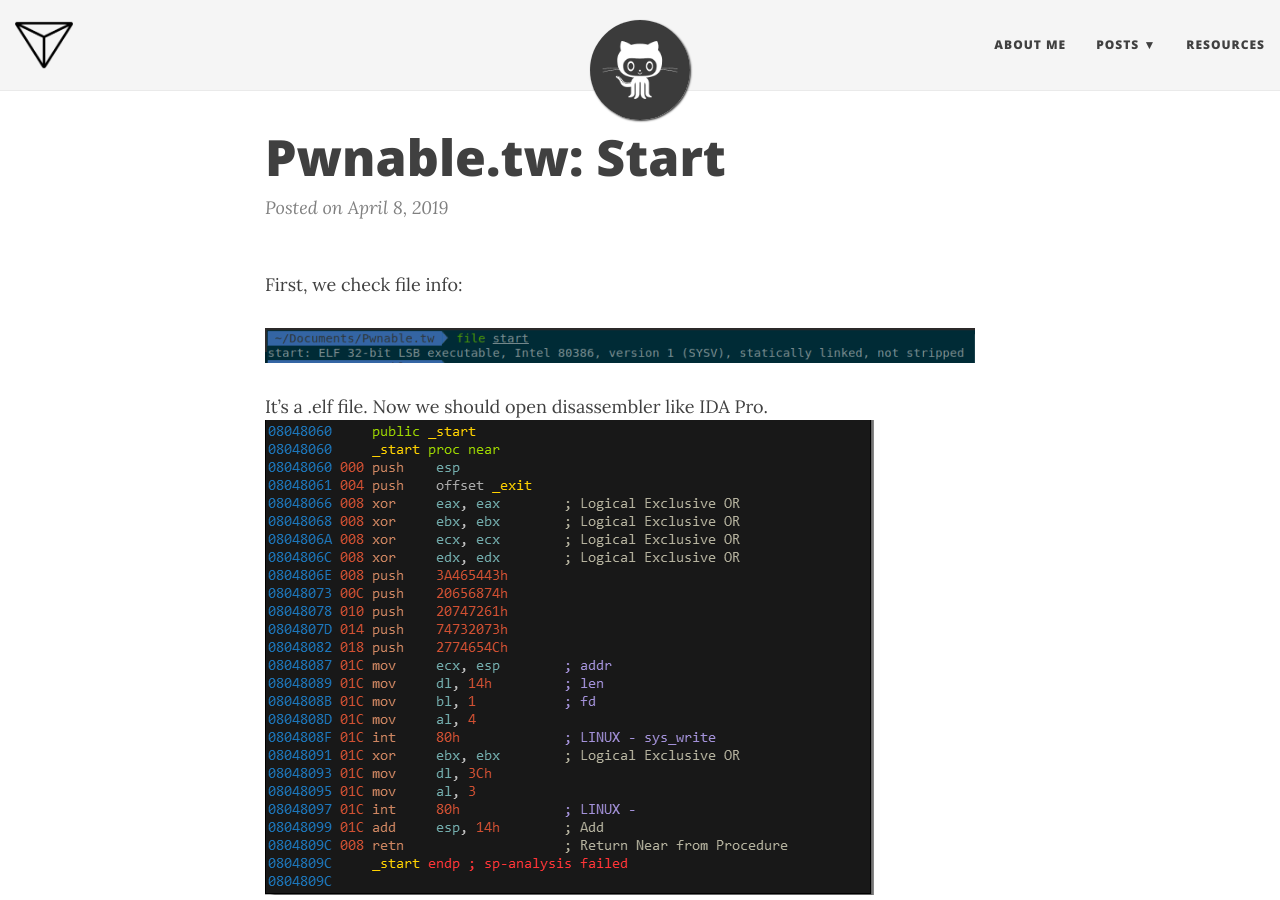
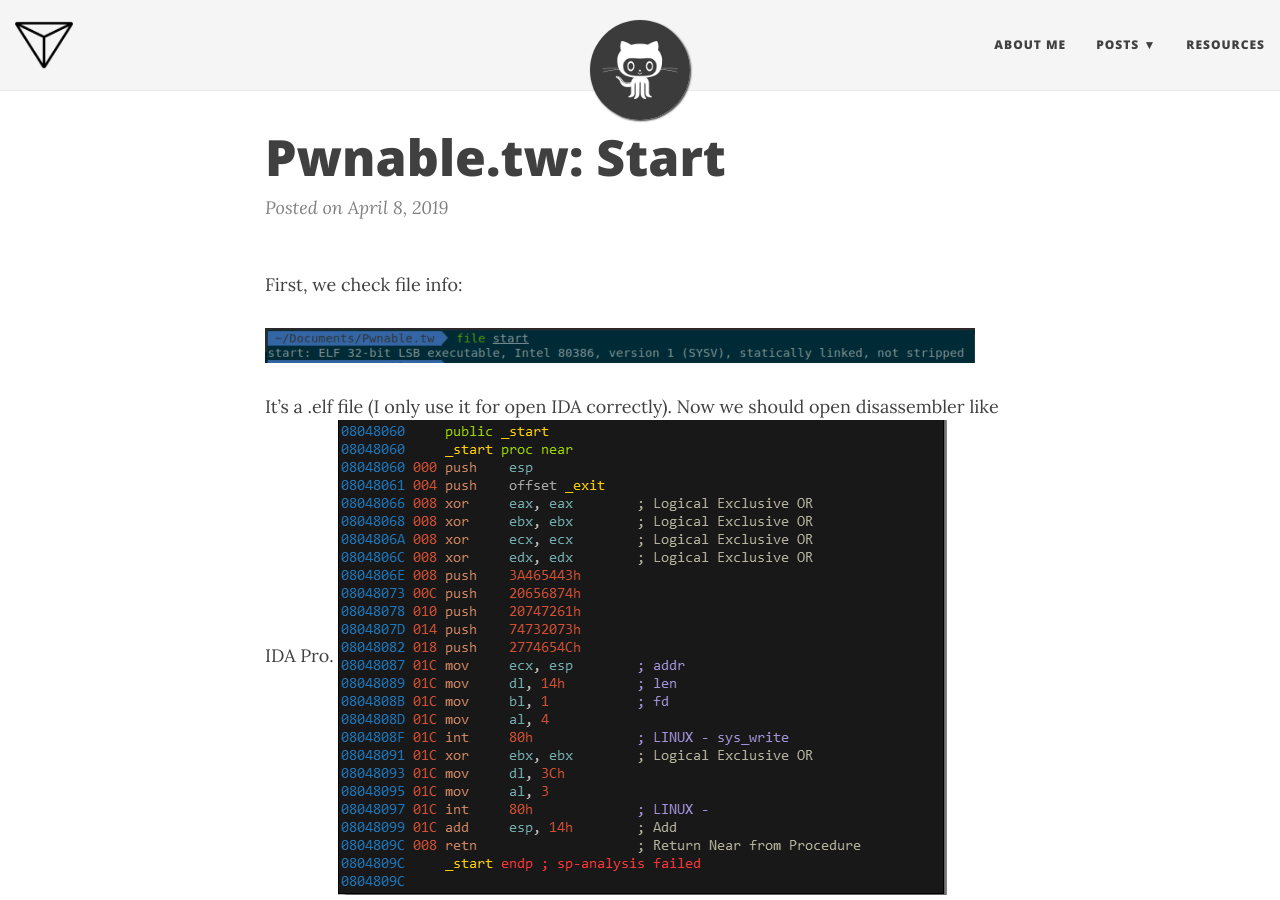
Before and after one commit to Delt-A/delt-a.github.io, a Jekyll site: the page built from _posts/2019-04-08-pwnable-tw-start.md, in a window 1280 px wide and 900 px high. Built offline with Jekyll 4.4.1, drawn with Linux system fonts in a browser that asks for light colours; nearby versions of some CDN libraries.

Commit message:
Update 2019-04-08-pwnable-tw-start.md

```diff
--- a/_posts/2019-04-08-pwnable-tw-start.md
+++ b/_posts/2019-04-08-pwnable-tw-start.md
@@ -8,7 +8,7 @@ First, we check file info:
 ![Capture.PNG]({{site.baseurl}}/img/ctf/pwnable.tw/Capture.PNG)
 
 
-It's a .elf file. Now we should open disassembler like IDA Pro.
+It's a .elf file (I only use it for open IDA correctly). Now we should open disassembler like IDA Pro.
 ![assembly.PNG]({{site.baseurl}}/img/ctf/pwnable.tw/assembly.PNG)
 
 We have two funcion: `_start` and `_exit`.
```
